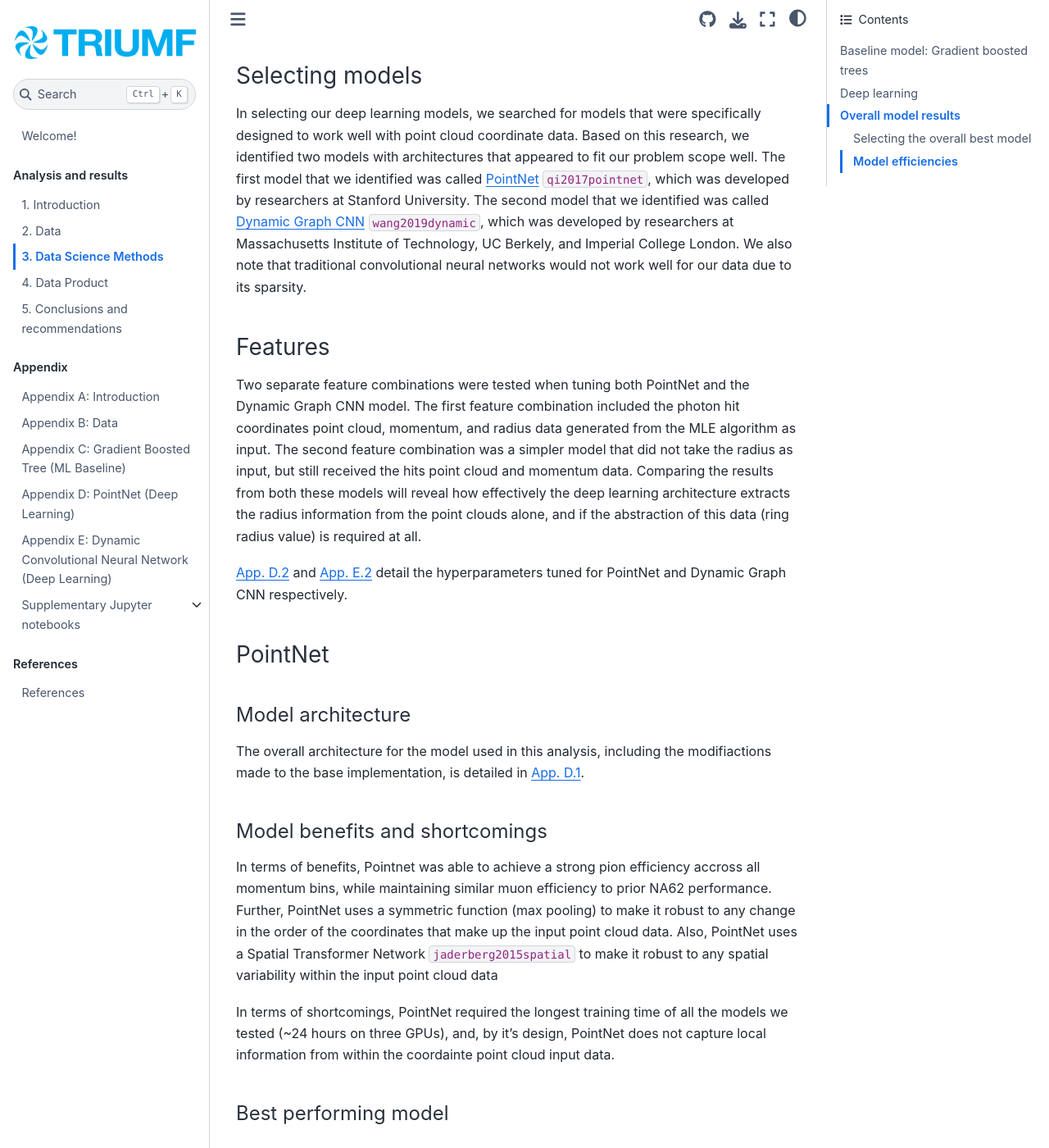
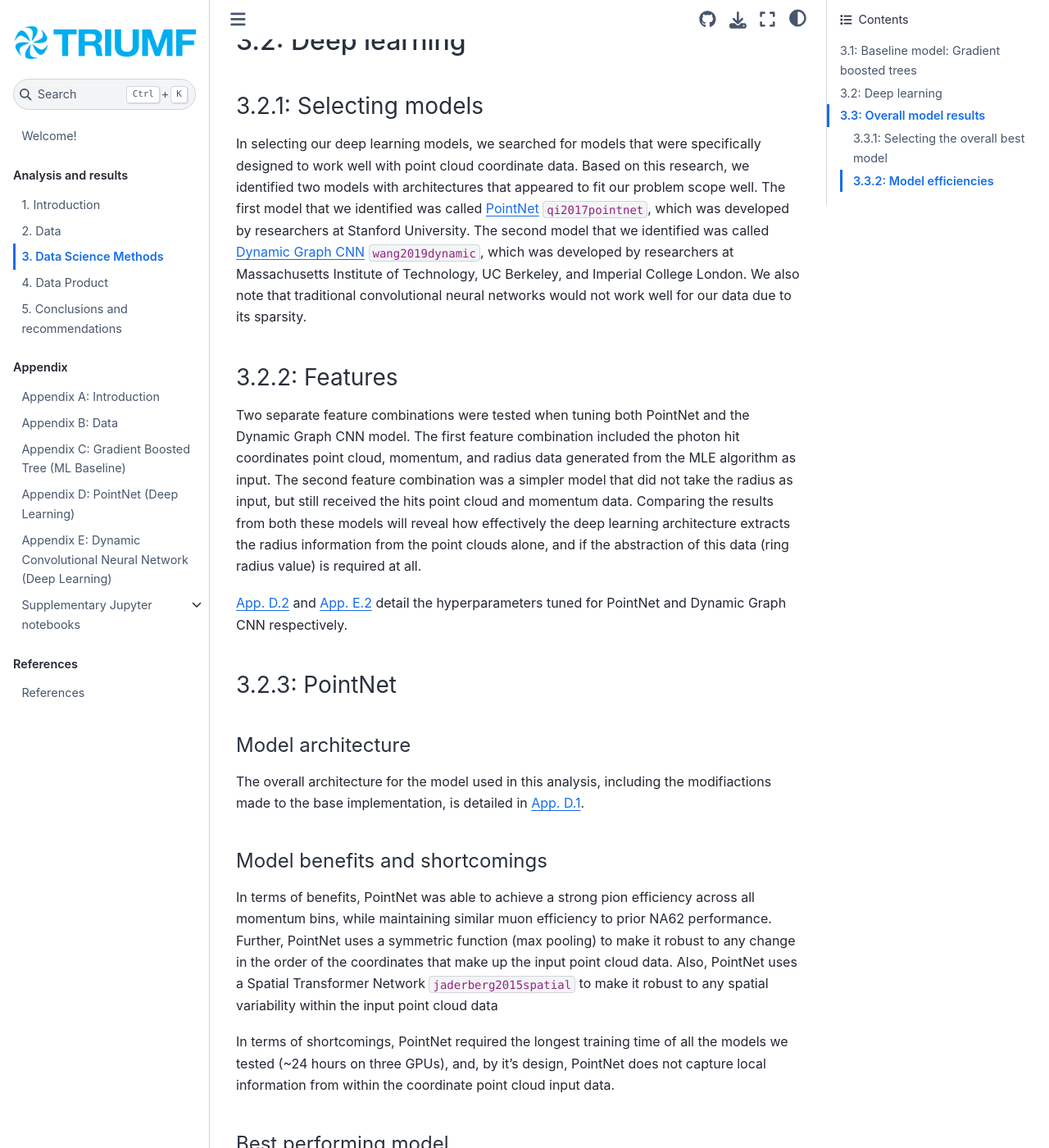
Before and after one commit to TRIUMF-Capstone2022/richai, a Jupyter Book: the page built from docs/final_report/analysis/data_science_methods.md, in a window 1280 px wide and 1400 px high, scrolled down 2648 px. Shown: the whole window at 82% size. Built offline with Jupyter Book 1.0.4 settings and Sphinx 7.4.7 and the Sphinx Book theme 1.1.4, drawn with Linux system fonts in a browser that asks for light colours; pages that are not in the unit, such as notebooks, are missing from menus; cross-references to code outside the pages are shown as plain code; some of the changed text lies outside the part shown.

Commit message:
chore: fix typos in data methods

````diff
--- a/docs/final_report/analysis/data_science_methods.md
+++ b/docs/final_report/analysis/data_science_methods.md
@@ -1,25 +1,25 @@
 # 3. Data Science Methods
 
-## Baseline model: Gradient boosted trees
+## 3.1: Baseline model: Gradient boosted trees
 
-### Why we used this model
+### 3.1.1: Why we used this model
 
-XGBoost {cite}`chen2015xgboost` was chosen as our baseline machine learning model due to it's scalability and ease of use with tabluar data.  In addition, XGBoost offers support for GPU acceleration, which was ideal in our scenario of working with a large dataset.  In general, the benefits of using XGBoost as our baseline model are discussed in {ref}`App. C.1 <appendix:ml_gbm:intro>`.
+XGBoost {cite}`chen2015xgboost` was chosen as our baseline machine learning model due to it's scalability and ease of use with tabular data.  In addition, XGBoost offers support for GPU acceleration, which was ideal in our scenario of working with a large dataset.  In general, the benefits of using XGBoost as our baseline model are discussed in {ref}`App. C.1 <appendix:ml_gbm:intro>`.
 
-### Features
+### 3.1.2: Features
 
 We used the following features in training our XGBoost models:
 - `Ring radius`: Radius of the the circle fitted by TRIUMF's prior algorithm to the photon light hits of the particle decay.
 - `Momentum`: Particle momentum information.
 - `Total hits`: An engineered feature on total number of photon hits per decay event.  The "hits" were filtered to keep only those close in time, where "closeness" was determined based on a delta between the photon hit time and the CHOD detector time.
 
-### Model benefits and shortcomings
+### 3.1.3: Model benefits and shortcomings
 
 In terms of benefits, XGBoost is easy, simple and intuitive to use.  XGBoost is efficient in terms of low training time via GPU acceleration.
 
 In terms of shortcomings, our XGBoost model does not capture the coordinate position data of the photon hits, as this is a variable length feature and XGBoost cannot support this without significant feature engineering.  Further, XGBoost did not perform well for pion or muon efficiency.
 
-### Results
+### 3.1.4: Results
 
 ```{figure} ../images/xgb_results_bal_0.92.svg
 ---
@@ -41,23 +41,23 @@
 ROC curves of XGBoost models on different momentum bins
 ```
 
-### Justification for moving onto deep learning
+### 3.1.4: Justification for moving onto deep learning
 
 The main factor that drove our decision to apply deep learning models was the poor performance of XGBoost on particles with high momentum.  Further, XGBoost could not handle variable length photon hit data, whereas deep learning models can.  Ultimately, to improve our results from the baseline, we needed a more complex model that could extract features directly and more precisely from the photon hit position data, in addition to also identifying non-linear relationships between these features with particle momentum and ring radius.  Deep learning models were a good fit for this, and hence our decision to pursue these more complex models.
 
-## Deep learning
+## 3.2: Deep learning
 
-### Selecting models
+### 3.2.1: Selecting models
 
-In selecting our deep learning models, we searched for models that were specifically designed to work well with point cloud coordinate data.  Based on this research, we identified two models with architectures that appeared to fit our problem scope well.  The first model that we identified was called [PointNet](https://arxiv.org/abs/1612.00593) {cite}`qi2017pointnet`, which was developed by researchers at Stanford University.  The second model that we identified was called [Dynamic Graph CNN](https://arxiv.org/abs/1801.07829) {cite}`wang2019dynamic`, which was developed by researchers at Massachusetts Institute of Technology, UC Berkely, and Imperial College London.  We also note that traditional convolutional neural networks would not work well for our data due to its sparsity.
+In selecting our deep learning models, we searched for models that were specifically designed to work well with point cloud coordinate data.  Based on this research, we identified two models with architectures that appeared to fit our problem scope well.  The first model that we identified was called [PointNet](https://arxiv.org/abs/1612.00593) {cite}`qi2017pointnet`, which was developed by researchers at Stanford University.  The second model that we identified was called [Dynamic Graph CNN](https://arxiv.org/abs/1801.07829) {cite}`wang2019dynamic`, which was developed by researchers at Massachusetts Institute of Technology, UC Berkeley, and Imperial College London.  We also note that traditional convolutional neural networks would not work well for our data due to its sparsity.
 
-### Features
+### 3.2.2: Features
 
 Two separate feature combinations were tested when tuning both PointNet and the Dynamic Graph CNN model.  The first feature combination included the photon hit coordinates point cloud, momentum, and radius data generated from the MLE algorithm as input.  The second feature combination was a simpler model that did not take the radius as input, but still received the hits point cloud and momentum data. Comparing the results from both these models will reveal how effectively the deep learning architecture extracts the radius information from the point clouds alone, and if the abstraction of this data (ring radius value) is required at all.
 
 {ref}`App. D.2 <appendix:deeplearning:pointnet:hyp>` and {ref}`App. E.2 <appendix:deeplearning:dgcnn:hyp>` detail the hyperparameters tuned for PointNet and Dynamic Graph CNN respectively.
 
-### PointNet
+### 3.2.3: PointNet
 
 #### Model architecture
 
@@ -65,22 +65,22 @@
 
 #### Model benefits and shortcomings
 
-In terms of benefits, Pointnet was able to achieve a strong pion efficiency accross all momentum bins, while maintaining similar muon efficiency to prior NA62 performance.  Further,  PointNet uses a symmetric function (max pooling) to make it robust to any change in the order of the coordinates that make up the input point cloud data.  Also, PointNet uses a Spatial Transformer Network {cite}`jaderberg2015spatial` to make it robust to any spatial variability within the input point cloud data
+In terms of benefits, PointNet was able to achieve a strong pion efficiency across all momentum bins, while maintaining similar muon efficiency to prior NA62 performance.  Further,  PointNet uses a symmetric function (max pooling) to make it robust to any change in the order of the coordinates that make up the input point cloud data.  Also, PointNet uses a Spatial Transformer Network {cite}`jaderberg2015spatial` to make it robust to any spatial variability within the input point cloud data
 
-In terms of shortcomings, PointNet required the longest training time of all the models we tested (~24 hours on three GPUs), and, by it's design, PointNet does not capture local information from within the coordainte point cloud input data.
+In terms of shortcomings, PointNet required the longest training time of all the models we tested (~24 hours on three GPUs), and, by it's design, PointNet does not capture local information from within the coordinate point cloud input data.
 
 #### Best performing model
 
 ```{figure} ../images/pointnet_roc.png
 :name: pointnet_roc
 
-Pointnet ROC Curves
+PointNet ROC Curves
 ```
 As can be seen in the receiver operating characteristic curves ("ROC") in {numref}`pointnet_roc`, our best PointNet model used all of the available features (hits coordinate point cloud, momentum, and radius).  Further, in order to filter photon hits based on a time delta of hit time - CHOD time, we found that 0.20ns worked best for our model.  The learning rate that we used was a linear annealing scheduler, which starts with an initial learning rate of 0.0003 and increases to 0.003 in the first half of training, before decreasing back to the original learning rate in the second half of training.  The total number of epochs trained for were 16.
 
 Finally, we selected an operating point of 0.93 on the ROC curve, as this allowed us to achieve a strong pion efficiency while maintaining good muon efficiency relative to the NA62 results.
 
-### Dynamic Graph CNN
+### 3.2.4: Dynamic Graph CNN
 
 #### Model architecture
 
@@ -104,9 +104,9 @@
 
 We selected an operating point of 0.96 on the ROC curve, as this allowed us to achieve a strong pion efficiency.  We were unable to select an operating point that achieved both a good pion efficiency and a good muon efficiency.
 
-## Overall model results
+## 3.3: Overall model results
 
-### Selecting the overall best model
+### 3.3.1: Selecting the overall best model
 
 ```{figure} ../images/all_models_roc.png
 :name: all_models_roc
@@ -116,7 +116,7 @@
 
 In selecting our overall best model, we used the ROC curve.  As can be seen in the {numref}`all_models_roc`, our overall best model was PointNet, following by Dynamic Graph CNN.  Both deep learning models were able to surpass our baseline XGBoost model.
 
-### Model efficiencies
+### 3.3.2: Model efficiencies
 
 ```{figure} ../images/dgcnn_efficiency.png
 :name: dgcnn_efficiency
````
Also changed, not shown: other parts of docs/final_report/analysis/data_science_methods.md (+1 -1 lines).
